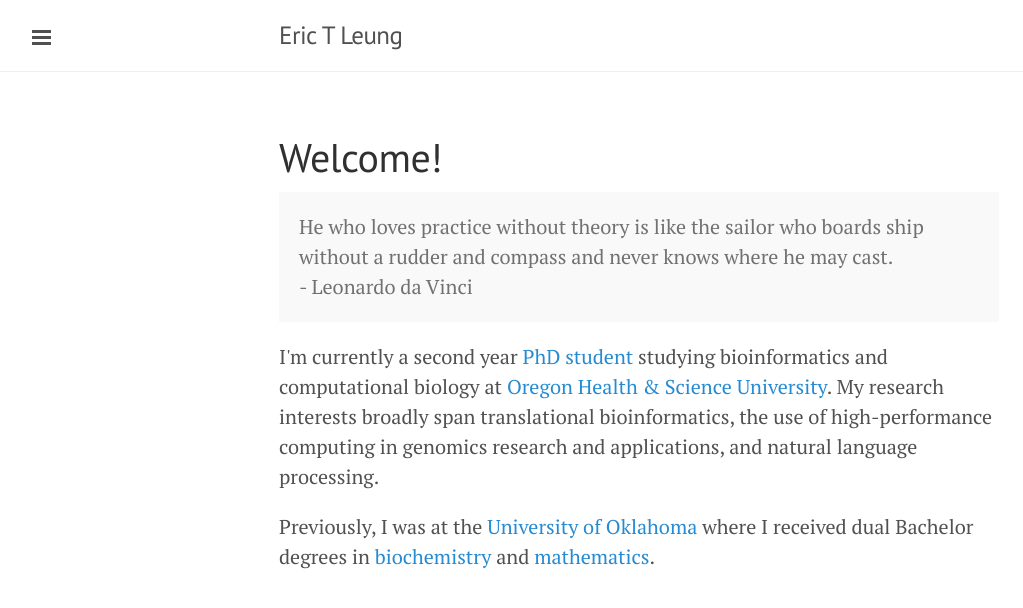
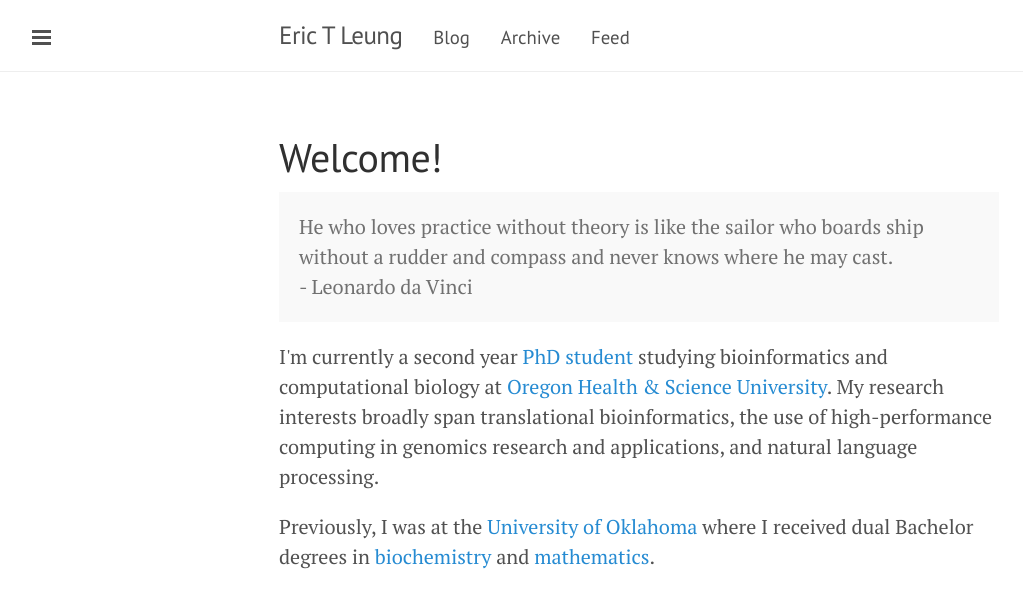
Before and after one commit to erictleung/erictleung.github.io, a Jekyll site: the page built from index.html, in a window 1280 px wide. Shown: the top 608 px of the page, without its empty margins (1-1024 px from the left). Built offline with Jekyll 4.4.1, drawn with Linux system fonts in a browser that asks for light colours; Markdown is read by kramdown in place of the engine named in the settings; the list of posts is cut into pages by our own code.

Commit message:
add page list in _config.yml

```diff
--- a/_config.yml
+++ b/_config.yml
@@ -25,6 +25,12 @@ github:           https://github.com/erictleung
 gems:
   - jekyll-sitemap
 
+# Page List
+pages_list:
+  Blog: '/blog'
+  Archive: '/archive'
+  Feed: '/atom.xml'
+
 # Default extension for new posts and pages
 post_ext: md
 page_ext: html
```
